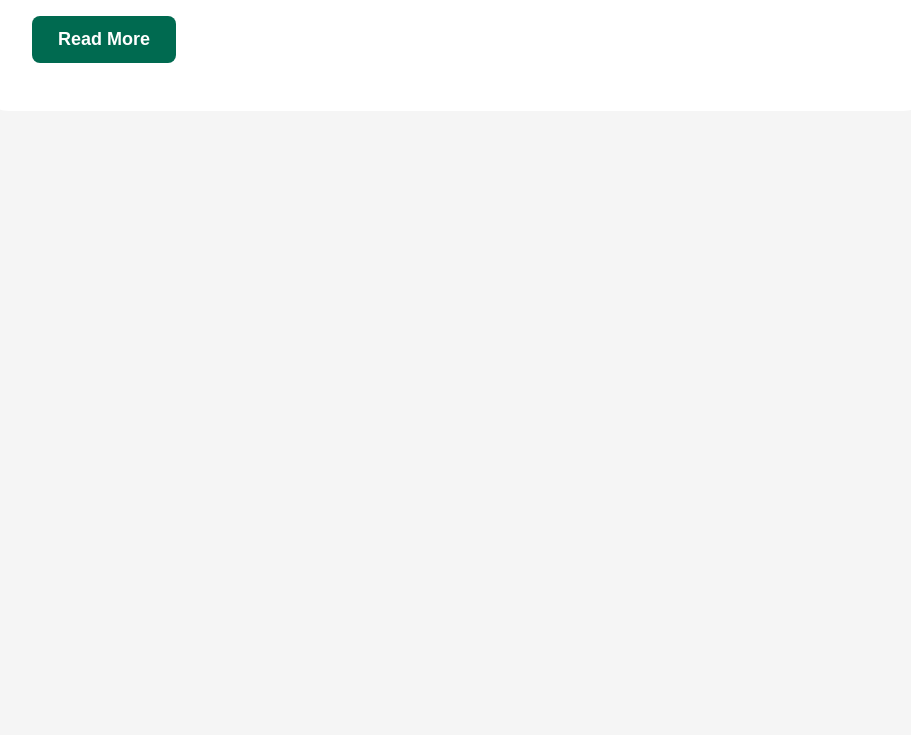
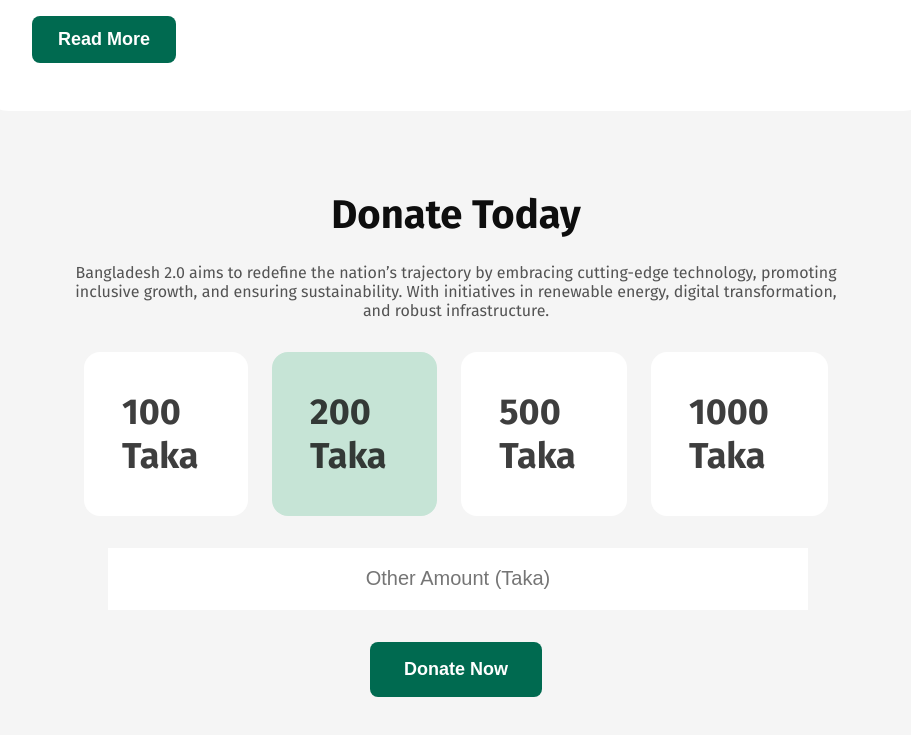
Before and after one commit to Mozammel-1001/Assignment_1, a plain HTML site: page index.html in a window 1280 px wide. Shown: the part 2376-3111 px from the top of the page, without its empty margins (184-1095 px from the left). Before the commit the page ends 2567 px from the top, so only its background shows below. Drawn offline with Linux system fonts and the light colour scheme.

Commit message:
Donate for Bangladesh Completed

```diff
--- a/Styles/style.css
+++ b/Styles/style.css
@@ -133,20 +133,23 @@ body {
 }
 
 /* Recent News Style */
-.recent_news{
+.recent_news {
     margin: 80px 160px;
 }
-.recent_news_title{
+
+.recent_news_title {
     font-weight: bold;
     font-size: 40px;
     color: #0E0E0E;
     margin-bottom: 24px;
 }
-.recent_news_description{
+
+.recent_news_description {
     color: rgba(14, 14, 14, 0.70);
     margin-bottom: 32px;
 }
-.news{
+
+.news {
     display: flex;
     border-radius: 24px;
     background-color: #FFFFFF;
@@ -154,23 +157,27 @@ body {
     gap: 32px;
     padding: 48px;
 }
-.news_title{
+
+.news_title {
     font-weight: bold;
     font-size: 32px;
     color: rgba(14, 14, 14, 0.80);
     margin-bottom: 12px;
     margin-top: 0px;
 }
-.news_date_time{
+
+.news_date_time {
     color: rgba(14, 14, 14, 0.70);
     margin-top: 12px;
 }
-.news_description{
+
+.news_description {
     color: rgba(14, 14, 14, 0.70);
     margin-top: 12px;
     margin-bottom: 32px;
 }
-.news_btn{
+
+.news_btn {
     font-weight: 600;
     font-size: 18px;
     color: #FFFFFF;
@@ -180,6 +187,74 @@ body {
     border: none;
     cursor: pointer;
 }
-.satellite_img{
+
+.satellite_img {
     border-radius: 24px;
 }
+
+/* Donate Now Style */
+.donation {
+    margin: 80px 160px;
+}
+
+.donation_title {
+    font-weight: bold;
+    font-size: 40px;
+    color: #0E0E0E;
+    text-align: center;
+    margin-bottom: 24px;
+}
+
+.donation_description {
+    color: rgba(14, 14, 14, 0.70);
+    text-align: center;
+    margin: 0 90px 32px;
+}
+
+.donation_amounts {
+    display: flex;
+    gap: 24px;
+    margin: 0 100px;
+    justify-content: center;
+    margin-bottom: 32px;
+}
+
+.donation_amount {
+    border-radius: 16px;
+    padding: 38px;
+    background-color: #FFFFFF;
+    font-size: 36px;
+    font-weight: bold;
+    color: rgba(14, 14, 14, 0.80);
+}
+
+.donation input[type="number"] {
+    display: block;
+    width: 100%;
+    height: 60px;
+    border: none;
+    margin-bottom: 32px;
+    text-align: center;
+    font-size: 20px;
+}
+
+input[type=number]::-webkit-inner-spin-button,
+input[type=number]::-webkit-outer-spin-button {
+    -webkit-appearance: none;
+    margin: 0;
+}
+
+.donation_form {
+    margin: 0 124px;
+    text-align: center;
+}
+.donation input[type="submit"]{
+    font-weight: 600;
+    font-size: 18px;
+    color: #FFFFFF;
+    background-color: #006A50;
+    border-radius: 8px;
+    border: none;
+    padding: 17px 34px;
+    cursor: pointer;
+}
--- a/index.html
+++ b/index.html
@@ -103,6 +103,24 @@
                 <div><img src="assets/satelite.png" alt="Image of Bangladeshi Satellite" class="satellite_img"></div>
             </div>
         </section>
+        <section class="donation">
+            <h3 class="donation_title">Donate Today</h3>
+            <p class="donation_description">Bangladesh 2.0 aims to redefine the nation’s trajectory by embracing
+                cutting-edge technology, promoting inclusive growth, and ensuring sustainability. With initiatives in
+                renewable energy, digital transformation, and robust infrastructure.</p>
+            <div class="donation_amounts">
+                <div class="donation_amount">100 Taka</div>
+                <div class="donation_amount" style="background-color: #C6E4D6;">200 Taka</div>
+                <div class="donation_amount">500 Taka</div>
+                <div class="donation_amount">1000 Taka</div>
+            </div>
+            <form>
+                <div class="donation_form">
+                    <input type="number" placeholder="Other Amount (Taka)" required>
+                    <input type="submit" value="Donate Now">
+                </div>
+            </form>
+        </section>
     </main>
     <footer>
 
```
